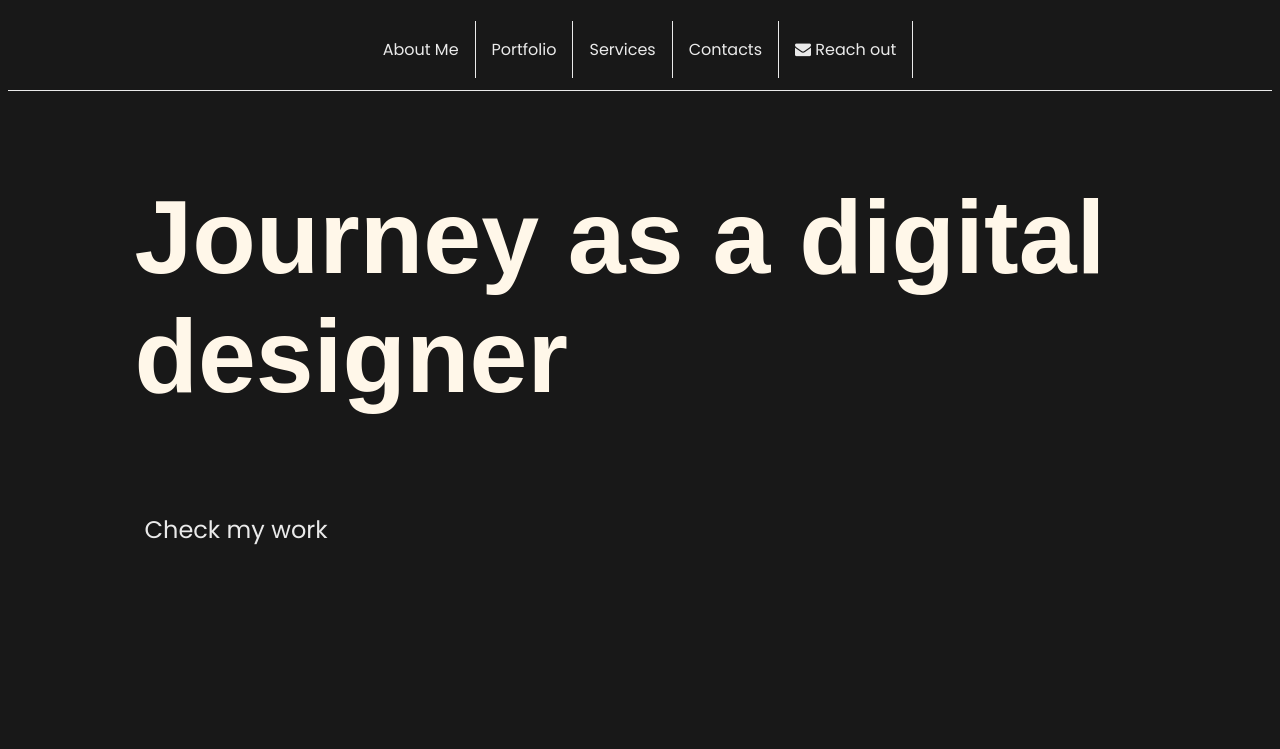
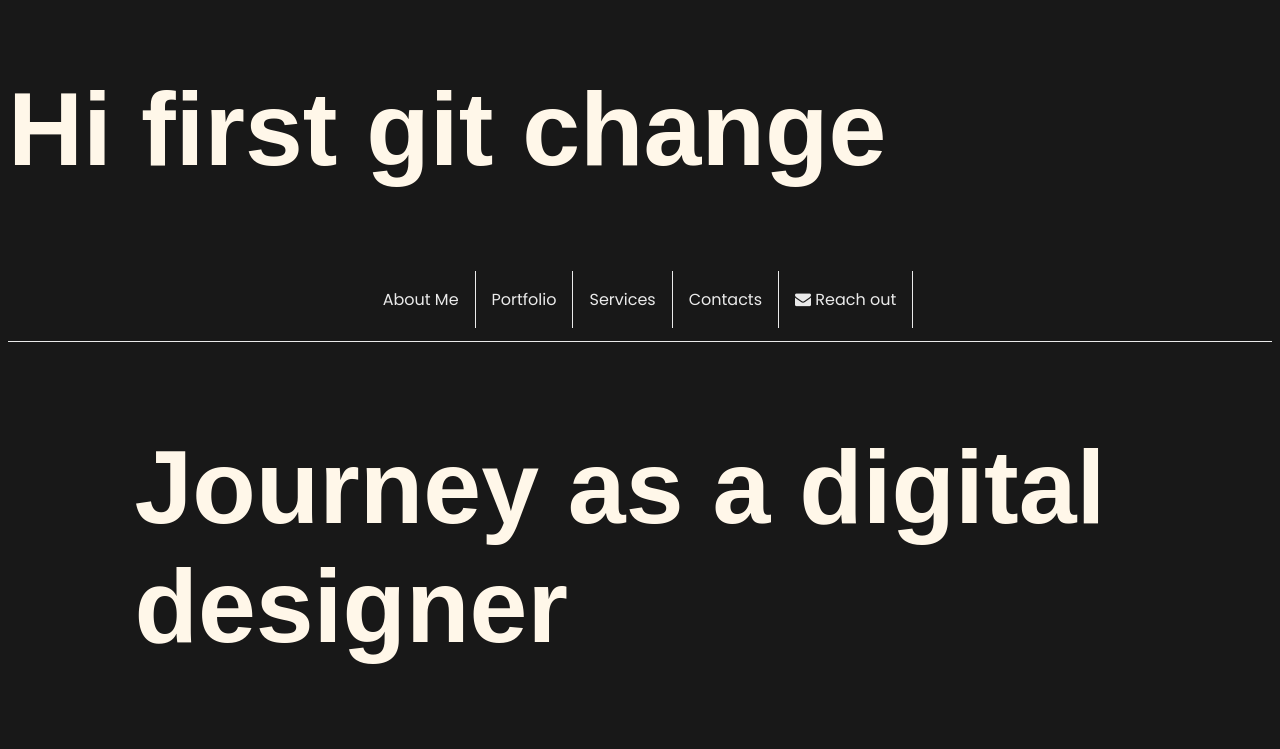
Before and after one commit to pedrojqmatos/pedrojqmatos, a plain HTML site: page portfolio/index.html in a window 1280 px wide. Shown: the top 749 px of the page. Drawn offline with Linux system fonts and the light colour scheme; a web font is replaced by a local one.

Commit message:
My first git change

```diff
--- a/portfolio/index.html
+++ b/portfolio/index.html
@@ -15,7 +15,7 @@
 <body>
 
 <main>
-
+    <h1>Hi first git change</h1>
     <ul class="navbar">
         <li>About Me</li>
         <li>Portfolio</li>
```
